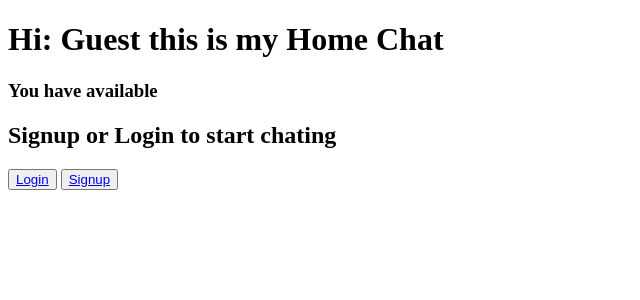
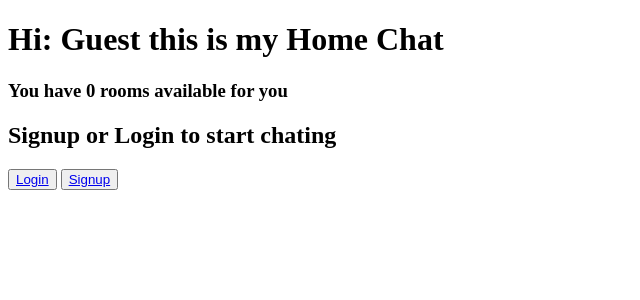
Before and after one commit to oscarlaf03/stock_chat, a Flask app: page / in a window 1280 px wide. Shown: the top 300 px of the page, without its empty margins (0-640 px from the left). Run offline with Flask 2, Linux system fonts and the light colour scheme.

Commit message:
added label in hom

```diff
--- a/chat/templates/index.html
+++ b/chat/templates/index.html
@@ -12,7 +12,7 @@
     <h1> Hi: {% if current_user.is_authenticated %} {{current_user.username}} {% else %} Guest {% endif%} this is my Home Chat </h1>
 
 
-    <h3>You have available</h3>
+    <h3>You have {{rooms_size}} rooms available for you</h3>
     <ul>
         {% for room in rooms %}
         <li> <a href='/rooms/{{room._id.room_id}}'> {{room.room_name}}</a></li>
```
